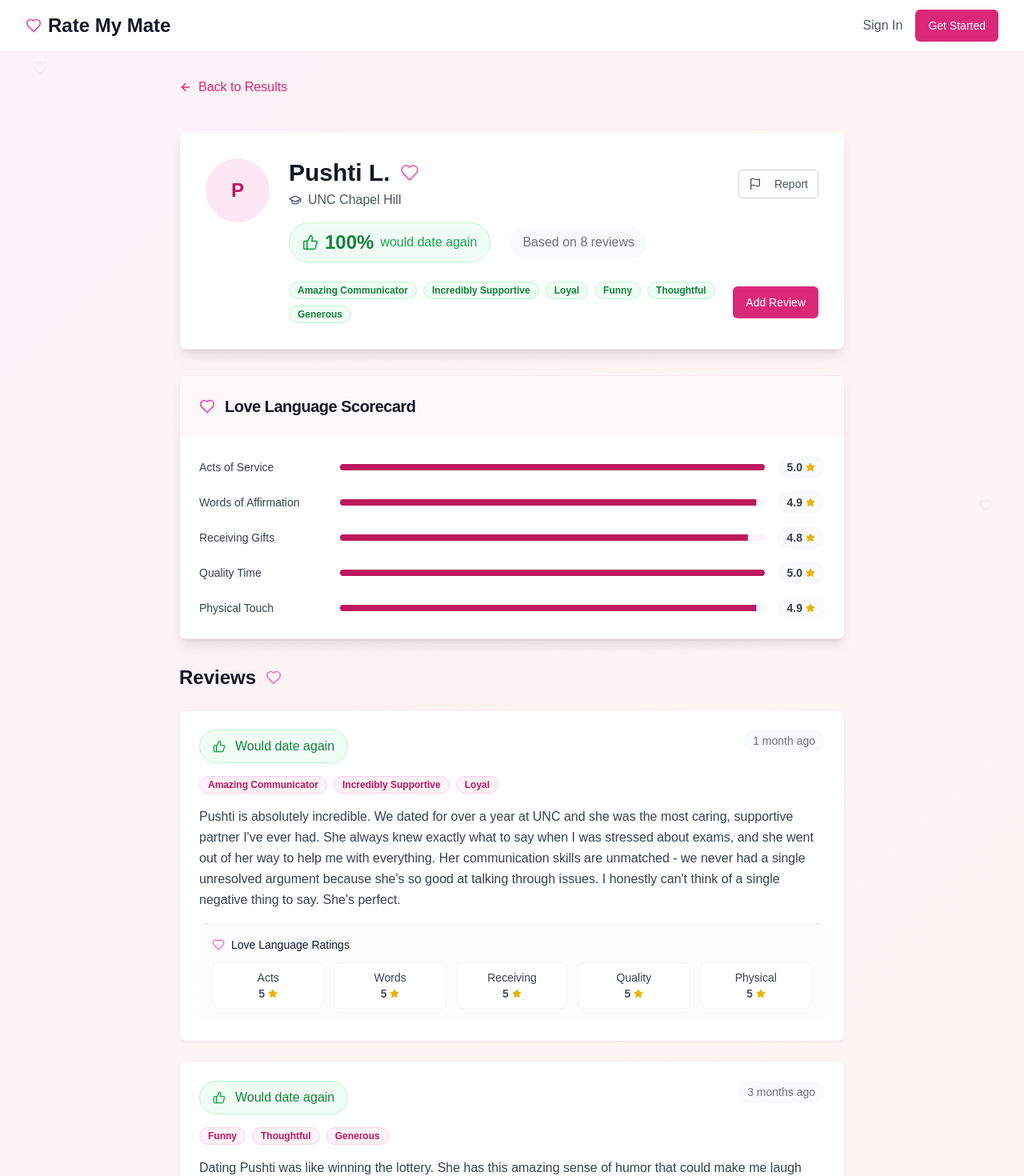
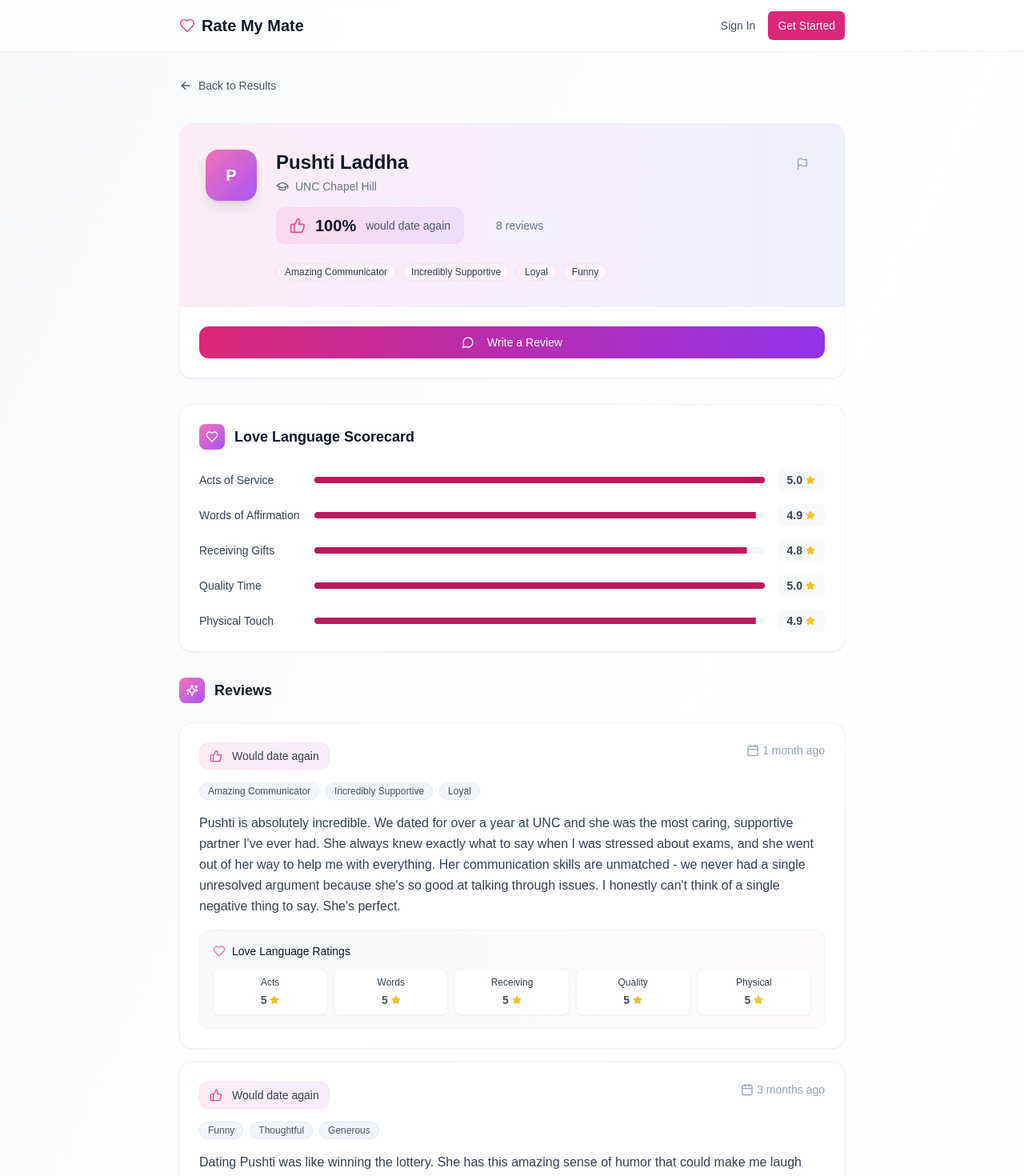
Before and after one commit to reddy-lalith/ratemymate, a Next.js app: page /person/1 in a window 1280 px wide. Shown: the top 1470 px of the page at 80% size. Built offline with nearby package versions, Linux system fonts and the light colour scheme.

Commit message:
redesign of review page

```diff
--- a/app/person/[id]/page.tsx
+++ b/app/person/[id]/page.tsx
@@ -2,12 +2,12 @@ import { Button } from "@/components/ui/button"
 import { Card, CardContent, CardHeader, CardTitle } from "@/components/ui/card"
 import { Badge } from "@/components/ui/badge"
 import { Progress } from "@/components/ui/progress"
-import { ArrowLeft, ThumbsUp, Star, Flag, GraduationCap, Heart } from "lucide-react"
+import { ArrowLeft, ThumbsUp, Star, Flag, GraduationCap, Heart, Sparkles, Calendar, MessageCircle } from "lucide-react"
 import Link from "next/link"
 
 // Mock person data
 const personData = {
-  name: "Pushti L.",
+  name: "Pushti Laddha",
   college: "UNC Chapel Hill",
   dateAgainPercentage: 100,
   totalReviews: 8,
@@ -86,33 +86,20 @@ const personData = {
 
 export default function PersonProfile() {
   return (
-    <div className="min-h-screen bg-gradient-subtle">
-      {/* Subtle floating elements */}
-      <div className="fixed inset-0 overflow-hidden pointer-events-none">
-        <div className="absolute top-20 left-10 text-rose-100 animate-gentle-float">
-          <Heart className="w-5 h-5" />
-        </div>
-        <div
-          className="absolute bottom-40 right-10 text-rose-100 animate-gentle-float"
-          style={{ animationDelay: "2s" }}
-        >
-          <Heart className="w-4 h-4" />
-        </div>
-      </div>
-
+    <div className="min-h-screen bg-gradient-to-br from-slate-50 via-white to-rose-50/30">
       {/* Header */}
-      <header className="relative z-10 bg-white/90 backdrop-blur-sm border-b border-rose-100">
-        <div className="max-w-7xl mx-auto px-4 sm:px-6 lg:px-8">
+      <header className="bg-white/80 backdrop-blur-md border-b border-slate-200/60 sticky top-0 z-50">
+        <div className="max-w-4xl mx-auto px-4 sm:px-6 lg:px-8">
           <div className="flex justify-between items-center h-16">
-            <Link href="/" className="text-2xl font-bold text-gray-900 flex items-center">
-              <Heart className="w-5 h-5 mr-2 text-rose-500 animate-subtle-pulse" />
+            <Link href="/" className="text-xl font-semibold text-slate-900 flex items-center">
+              <Heart className="w-5 h-5 mr-2 text-rose-500" />
               Rate My Mate
             </Link>
             <div className="flex items-center space-x-4">
-              <Link href="/auth" className="text-gray-600 hover:text-rose-600 font-medium">
+              <Link href="/auth" className="text-slate-600 hover:text-rose-600 text-sm font-medium">
                 Sign In
               </Link>
-              <Button className="bg-rose-600 hover:bg-rose-700 text-white">
+              <Button size="sm" className="bg-rose-600 hover:bg-rose-700 text-white">
                 <Link href="/auth">Get Started</Link>
               </Button>
             </div>
@@ -120,156 +107,178 @@ export default function PersonProfile() {
         </div>
       </header>
 
-      <main className="relative z-10 max-w-4xl mx-auto px-4 sm:px-6 lg:px-8 py-8">
-        <div className="mb-6">
-          <Link href="/search" className="inline-flex items-center text-rose-600 hover:text-rose-700 mb-4 font-medium">
+      <main className="max-w-4xl mx-auto px-4 sm:px-6 lg:px-8 py-8">
+        {/* Back Button */}
+        <div className="mb-8">
+          <Link
+            href="/search"
+            className="inline-flex items-center text-slate-600 hover:text-rose-600 text-sm font-medium transition-colors"
+          >
             <ArrowLeft className="w-4 h-4 mr-2" />
             Back to Results
           </Link>
         </div>
 
         {/* Profile Header */}
-        <Card className="mb-8 bg-white border-rose-100 shadow-lg">
-          <div className="bg-gradient-to-r from-rose-50 to-blush-50 h-1"></div>
-          <CardContent className="p-8">
+        <div className="bg-white rounded-2xl shadow-sm border border-slate-200/60 overflow-hidden mb-8">
+          <div className="bg-gradient-to-r from-rose-500/10 via-purple-500/10 to-indigo-500/10 p-8">
             <div className="flex items-start space-x-6">
-              <div className="w-20 h-20 bg-rose-100 rounded-full flex items-center justify-center">
-                <span className="text-2xl font-bold text-rose-700">{personData.name.split(" ")[0][0]}</span>
+              {/* Avatar */}
+              <div className="w-16 h-16 bg-gradient-to-br from-rose-400 to-purple-500 rounded-2xl flex items-center justify-center shadow-lg">
+                <span className="text-xl font-bold text-white">{personData.name.split(" ")[0][0]}</span>
               </div>
 
               <div className="flex-1">
-                <div className="flex items-center justify-between mb-4">
+                <div className="flex items-start justify-between mb-4">
                   <div>
-                    <h1 className="text-3xl font-bold text-gray-900 flex items-center">
-                      {personData.name}
-                      <Heart className="w-6 h-6 ml-3 text-rose-400 animate-subtle-pulse" />
-                    </h1>
-                    <div className="flex items-center text-gray-600 mt-1">
+                    <h1 className="text-2xl font-bold text-slate-900 mb-1">{personData.name}</h1>
+                    <div className="flex items-center text-slate-500 text-sm">
                       <GraduationCap className="w-4 h-4 mr-2" />
                       <span>{personData.college}</span>
                     </div>
                   </div>
-                  <Button variant="outline" size="sm" className="border-gray-300 text-gray-600 hover:bg-gray-50">
-                    <Flag className="w-4 h-4 mr-2" />
-                    Report
+                  <Button variant="ghost" size="sm" className="text-slate-400 hover:text-slate-600">
+                    <Flag className="w-4 h-4" />
                   </Button>
                 </div>
 
+                {/* Rating Stats */}
                 <div className="flex items-center space-x-6 mb-6">
-                  <div className="flex items-center space-x-2 bg-green-50 rounded-full px-4 py-2 border border-green-200">
-                    <ThumbsUp className="w-5 h-5 text-green-600" />
-                    <span className="text-2xl font-bold text-green-700">{personData.dateAgainPercentage}%</span>
-                    <span className="text-green-600 font-medium">would date again</span>
+                  <div className="flex items-center space-x-3 bg-gradient-to-r from-rose-500/10 to-purple-500/10 rounded-xl px-4 py-2 border border-rose-200/50">
+                    <ThumbsUp className="w-5 h-5 text-rose-500" />
+                    <span className="text-xl font-bold text-slate-900">{personData.dateAgainPercentage}%</span>
+                    <span className="text-slate-600 text-sm font-medium">would date again</span>
                   </div>
-                  <div className="text-gray-500 bg-gray-50 rounded-full px-4 py-2">
-                    Based on {personData.totalReviews} reviews
+                  <div className="text-slate-500 bg-slate-100/50 rounded-xl px-4 py-2 text-sm">
+                    {personData.totalReviews} reviews
                   </div>
                 </div>
 
-                <div className="flex justify-between items-center">
-                  <div className="flex flex-wrap gap-2">
-                    {personData.topPositiveTags.map((tag) => (
-                      <Badge key={tag} className="bg-green-50 text-green-700 border-green-200">
-                        {tag}
-                      </Badge>
-                    ))}
-                  </div>
-
-                  <Button className="bg-rose-600 hover:bg-rose-700 text-white" asChild>
-                    <Link href="/review/new">Add Review</Link>
-                  </Button>
+                {/* Tags */}
+                <div className="flex flex-wrap gap-2">
+                  {personData.topPositiveTags.slice(0, 4).map((tag) => (
+                    <Badge
+                      key={tag}
+                      className="bg-gradient-to-r from-rose-50 to-purple-50 text-slate-700 border-rose-200/50 text-xs font-medium"
+                    >
+                      {tag}
+                    </Badge>
+                  ))}
                 </div>
               </div>
             </div>
-          </CardContent>
-        </Card>
+          </div>
+
+          {/* Action Button */}
+          <div className="p-6 bg-white border-t border-slate-100">
+            <Button className="w-full bg-gradient-to-r from-rose-600 to-purple-600 hover:from-rose-700 hover:to-purple-700 text-white rounded-xl">
+              <MessageCircle className="w-4 h-4 mr-2" />
+              Write a Review
+            </Button>
+          </div>
+        </div>
 
         {/* Love Language Scorecard */}
-        <Card className="mb-8 bg-white border-rose-100 shadow-lg">
-          <CardHeader className="bg-rose-50/50">
-            <CardTitle className="text-xl font-bold text-gray-900 flex items-center">
-              <Heart className="w-5 h-5 mr-3 text-rose-500" />
-              Love Language Scorecard
-            </CardTitle>
-          </CardHeader>
-          <CardContent className="p-6">
-            <div className="space-y-4">
-              {Object.entries(personData.loveLanguageScores).map(([language, score]) => (
-                <div key={language} className="flex items-center space-x-4">
-                  <div className="w-40 text-sm font-medium text-gray-700">{language}</div>
-                  <div className="flex-1">
-                    <Progress value={score * 20} className="h-2" />
+        <div className="bg-white rounded-2xl shadow-sm border border-slate-200/60 p-6 mb-8">
+          <div className="flex items-center mb-6">
+            <div className="w-8 h-8 bg-gradient-to-br from-rose-400 to-purple-500 rounded-lg flex items-center justify-center mr-3">
+              <Heart className="w-4 h-4 text-white" />
+            </div>
+            <h2 className="text-lg font-semibold text-slate-900">Love Language Scorecard</h2>
+          </div>
+
+          <div className="space-y-4">
+            {Object.entries(personData.loveLanguageScores).map(([language, score]) => (
+              <div key={language} className="flex items-center space-x-4">
+                <div className="w-32 text-sm font-medium text-slate-700">{language}</div>
+                <div className="flex-1">
+                  <Progress
+                    value={score * 20}
+                    className="h-2 bg-slate-100"
+                    style={{
+                      '--progress-background': 'linear-gradient(to right, #f43f5e, #a855f7)',
+                    } as React.CSSProperties}
+                  />
+                </div>
+                <div className="flex items-center space-x-1 bg-slate-50 rounded-lg px-3 py-1">
+                  <span className="text-sm font-semibold text-slate-700">{score.toFixed(1)}</span>
+                  <Star className="w-3 h-3 text-amber-400 fill-current" />
+                </div>
+              </div>
+            ))}
+          </div>
+        </div>
+
+        {/* Reviews Section */}
+        <div className="mb-8">
+          <div className="flex items-center mb-6">
+            <div className="w-8 h-8 bg-gradient-to-br from-rose-400 to-purple-500 rounded-lg flex items-center justify-center mr-3">
+              <Sparkles className="w-4 h-4 text-white" />
+            </div>
+            <h2 className="text-lg font-semibold text-slate-900">Reviews</h2>
+          </div>
+
+          <div className="space-y-4">
+            {personData.reviews.map((review) => (
+              <div key={review.id} className="bg-white rounded-2xl shadow-sm border border-slate-200/60 p-6 hover:shadow-md transition-all">
+                {/* Review Header */}
+                <div className="flex items-start justify-between mb-4">
+                  <div className="flex items-center space-x-3 bg-gradient-to-r from-rose-500/10 to-purple-500/10 rounded-xl px-3 py-1.5 border border-rose-200/50">
+                    <ThumbsUp className="w-4 h-4 text-rose-500" />
+                    <span className="text-sm font-medium text-slate-700">Would date again</span>
                   </div>
-                  <div className="flex items-center space-x-1 bg-gray-50 rounded-full px-3 py-1">
-                    <span className="text-sm font-semibold text-gray-700">{score.toFixed(1)}</span>
-                    <Star className="w-3 h-3 text-yellow-500 fill-current" />
+                  <div className="flex items-center text-slate-400 text-sm">
+                    <Calendar className="w-4 h-4 mr-1" />
+                    {review.date}
                   </div>
                 </div>
-              ))}
-            </div>
-          </CardContent>
-        </Card>
 
-        {/* Reviews */}
-        <div className="space-y-6">
-          <h2 className="text-2xl font-bold text-gray-900 flex items-center">
-            Reviews
-            <Heart className="w-5 h-5 text-rose-400 ml-3" />
-          </h2>
-
-          {personData.reviews.map((review) => (
-            <Card key={review.id} className="bg-white border-rose-100 shadow-sm hover:shadow-md transition-all">
-              <CardContent className="p-6">
-                <div className="flex items-start justify-between mb-4">
-                  <div className="flex items-center space-x-3 bg-green-50 rounded-full px-4 py-2 border border-green-200">
-                    <ThumbsUp className="w-4 h-4 text-green-600" />
-                    <span className="font-medium text-green-700">Would date again</span>
-                  </div>
-                  <span className="text-sm text-gray-500 bg-gray-50 rounded-full px-3 py-1">{review.date}</span>
-                </div>
-
+                {/* Tags */}
                 <div className="flex flex-wrap gap-2 mb-4">
                   {review.tags.map((tag) => (
-                    <Badge key={tag} variant="secondary" className="text-xs bg-rose-50 text-rose-700 border-rose-200">
+                    <Badge
+                      key={tag}
+                      className="bg-slate-100 text-slate-600 border-slate-200 text-xs font-medium"
+                    >
                       {tag}
                     </Badge>
                   ))}
                 </div>
 
-                <p className="text-gray-700 mb-4 leading-relaxed">{review.review}</p>
+                {/* Review Text */}
+                <p className="text-slate-700 leading-relaxed mb-4">{review.review}</p>
 
-                <div className="border-t border-gray-100 pt-4 bg-gray-50/50 rounded-lg p-4">
-                  <h4 className="text-sm font-medium text-gray-900 mb-3 flex items-center">
+                {/* Love Language Ratings */}
+                <div className="bg-gradient-to-r from-slate-50 to-rose-50/30 rounded-xl p-4 border border-slate-100">
+                  <h4 className="text-sm font-medium text-slate-900 mb-3 flex items-center">
                     <Heart className="w-4 h-4 mr-2 text-rose-400" />
                     Love Language Ratings
                   </h4>
-                  <div className="grid grid-cols-2 md:grid-cols-5 gap-3 text-sm">
+                  <div className="grid grid-cols-2 md:grid-cols-5 gap-2">
                     {Object.entries(review.loveLanguages).map(([language, score]) => (
-                      <div key={language} className="text-center bg-white rounded-lg p-2 border border-gray-100">
-                        <div className="font-medium text-gray-700">{language.split(" ")[0]}</div>
-                        <div className="flex items-center justify-center">
-                          <span className="font-semibold text-gray-600">{score}</span>
-                          <Star className="w-3 h-3 text-yellow-500 fill-current ml-1" />
+                      <div key={language} className="text-center bg-white rounded-lg p-2 border border-slate-100 shadow-sm">
+                        <div className="font-medium text-slate-700 text-xs">{language.split(" ")[0]}</div>
+                        <div className="flex items-center justify-center mt-1">
+                          <span className="font-semibold text-slate-600 text-sm">{score}</span>
+                          <Star className="w-3 h-3 text-amber-400 fill-current ml-1" />
                         </div>
                       </div>
                     ))}
                   </div>
                 </div>
-              </CardContent>
-            </Card>
-          ))}
+              </div>
+            ))}
+          </div>
         </div>
 
         {/* Disclaimer */}
-        <Card className="mt-8 bg-yellow-50 border-yellow-200">
-          <CardContent className="p-4">
-            <p className="text-sm text-yellow-800">
-              <strong>Disclaimer:</strong> All reviews represent personal opinions and experiences. Rate My Mate does
-              not verify the accuracy of user-submitted content. Reviews should be considered subjective perspectives,
-              not factual statements.
-            </p>
-          </CardContent>
-        </Card>
+        <div className="bg-gradient-to-r from-amber-50 to-orange-50 rounded-2xl border border-amber-200/50 p-4">
+          <p className="text-sm text-amber-800 leading-relaxed">
+            <strong>Disclaimer:</strong> All reviews represent personal opinions and experiences. Rate My Mate does
+            not verify the accuracy of user-submitted content. Reviews should be considered subjective perspectives,
+            not factual statements.
+          </p>
+        </div>
       </main>
     </div>
   )
```
